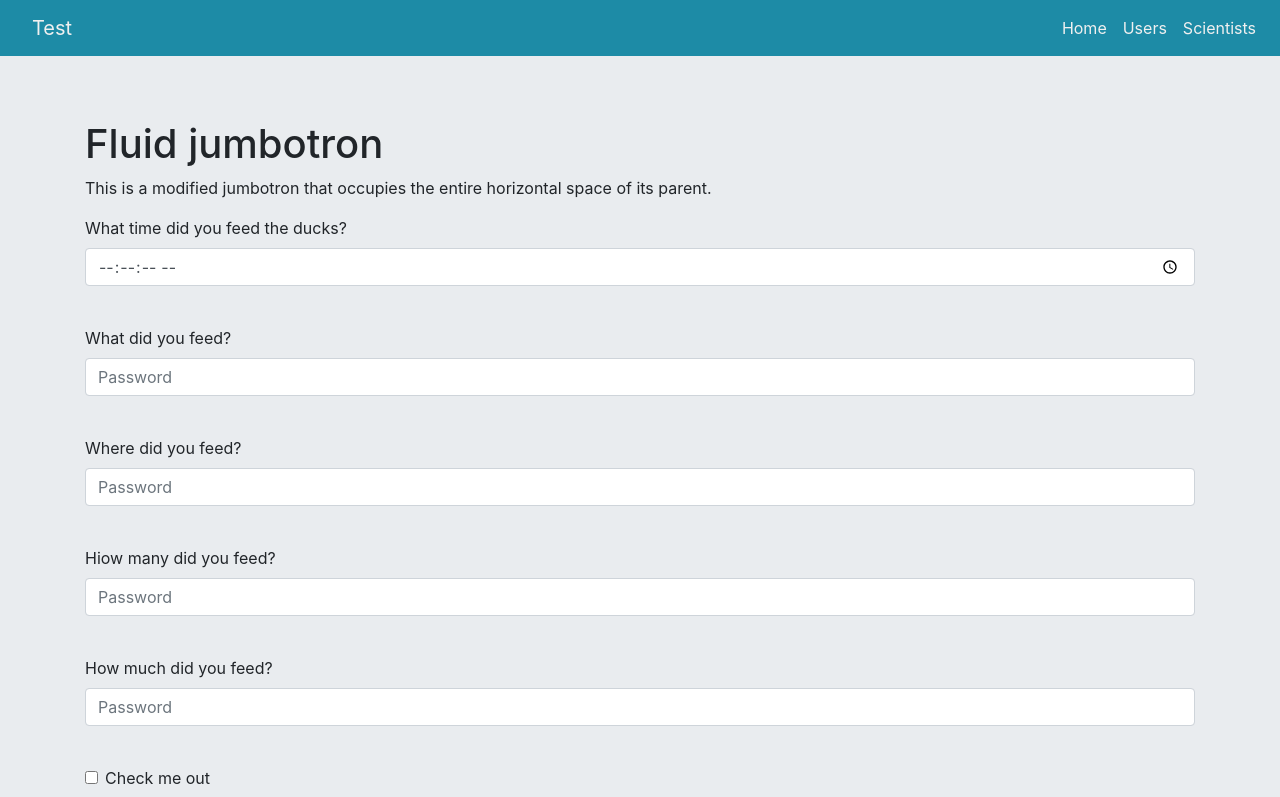
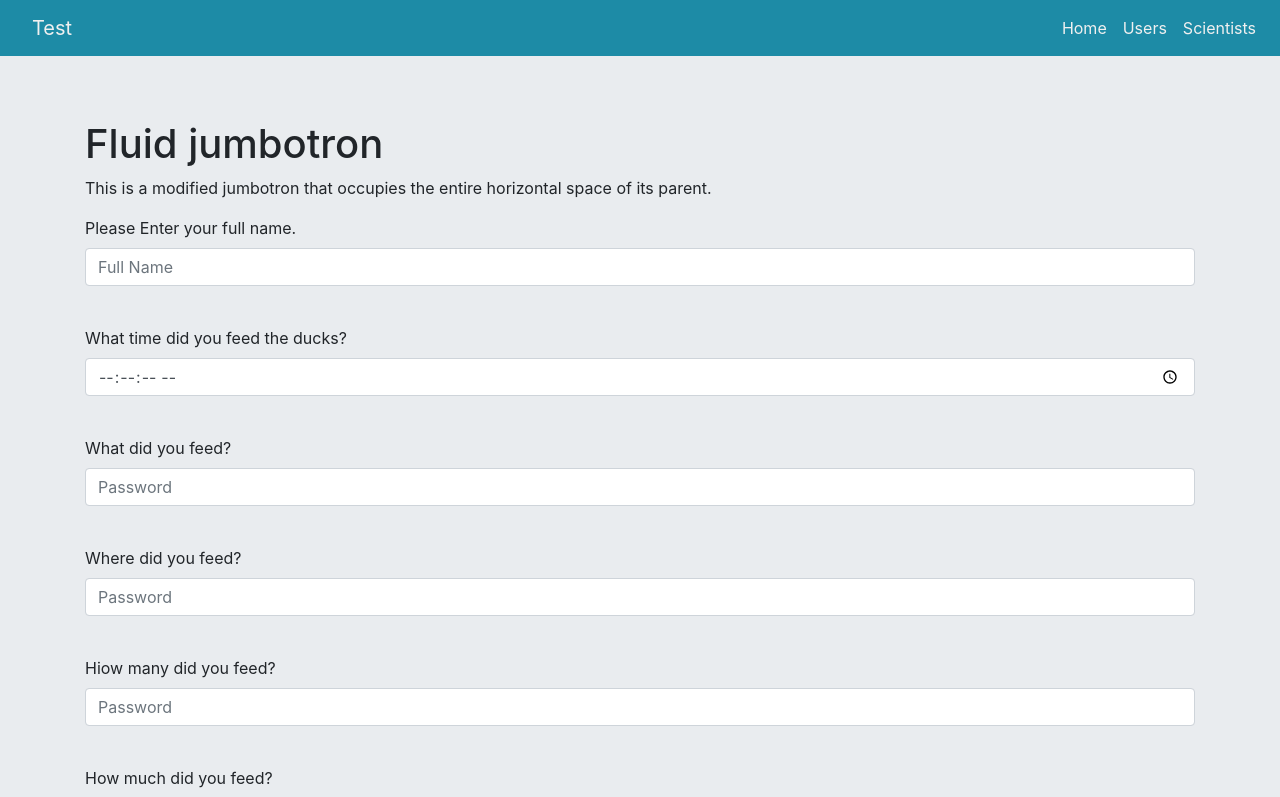
Before and after one commit to typemaster007/freshworks_frontend, a React (Create React App) app: page /users in a window 1280 px wide. Shown: the top 797 px of the page. Built offline with nearby package versions, Linux system fonts and the light colour scheme.

Commit message:
Added Username field to user input form as unique identifier

```diff
--- a/src/components/Users/Users.js
+++ b/src/components/Users/Users.js
@@ -1,5 +1,4 @@
 import React from 'react';
-import {Link} from 'react-router-dom';
 import { Container } from "react-bootstrap";
 import Jumbotron from 'react-bootstrap/Jumbotron'
 
@@ -18,18 +17,7 @@ const validateForm = (errors) => {
     return valid;
     }
 
-const countErrors = (errors) => {
-        let count = 0;
-        Object.values(errors).forEach(
-          (val) => {if(val.length > 0)
-            {
-                if(val!=='set'){
-                    (count = count+1);
-                }
-            } }
-        );
-        return count;
-      }
+
 
 class UserForm extends React.Component {
     constructor(props) {
@@ -37,6 +25,7 @@ class UserForm extends React.Component {
       this.state = {
           formValid: false,
           errcount: null,
+          username: '',
           feedtime: '',
           food: '',
           location: '',
@@ -44,6 +33,7 @@ class UserForm extends React.Component {
           quantity: '',
 
           errors: {
+            username:'',
             feedtime: '',
             food: '',
             location: '',
@@ -62,7 +52,7 @@ class UserForm extends React.Component {
         const { name, value } = event.target;
         let errors = this.state.errors;
 
-        if(name ==='food' || name === 'location'){
+        if(name === 'username' || name ==='food' || name === 'location'){
             if((!event.target.value.match(/^[a-zA-Z ]+$/i)))
                 {
                     event.target.value = event.target.value.replace(/[^A-Za-z ]/ig, '')
@@ -95,12 +85,12 @@ class UserForm extends React.Component {
                     }
         }
         else {
-            if(name=='feedtime'){
+            if(name==='feedtime'){
 
-                errors[name] = value==''
+                errors[name] = value===''
                     ? 'Enter Time'
                     : 'set';
-                    if (value!='') {flag = 1;} else{ flag=0;}
+                    if (value!=='') {flag = 1;} else{ flag=0;}
             }
         }
 
@@ -122,7 +112,7 @@ class UserForm extends React.Component {
 
     render() {
 
-        const {errors, formValid} = this.state;
+        const {errors} = this.state;
 
         return (
             <>
@@ -133,13 +123,20 @@ class UserForm extends React.Component {
                     This is a modified jumbotron that occupies the entire horizontal space of
                     its parent.
                     </p>
-                    <form onSubmit={this.handleSubmit} autocomplete="off">
+                    <form onSubmit={this.handleSubmit} autoComplete="off">
+
+                        <div className="form-group">
+                            <label >Please Enter your full name.</label>
+                            <input  type="text" name="username" step="1" value={this.state.time} className="form-control" placeholder="Full Name" onChange={this.handleChange}/>
+                            <div>&nbsp;{errors.username.length > 0 && errors.username !== 'set' &&
+                            <span className='error1'>{errors.username}</span>}</div>
+                        </div>
 
                         <div className="form-group">
                             <label >What time did you feed the ducks?</label>
                             <input  type="time" name="feedtime" step="1" value={this.state.time} className="form-control" placeholder="Time" onChange={this.handleChange}/>
                             <div>&nbsp;{errors.feedtime.length > 0 && errors.feedtime !== 'set' &&
-                            <span1 className='error1'>{errors.feedtime}</span1>}</div>
+                            <span className='error1'>{errors.feedtime}</span>}</div>
                         </div>
 
 
@@ -147,28 +144,28 @@ class UserForm extends React.Component {
                             <label >What did you feed?</label>
                             <input type="text" className="form-control" name="food" id="food" onChange={this.handleChange} placeholder="Password"/>
                             <div>&nbsp;{errors.food.length > 0 && errors.food !== 'set' &&
-                            <span1 className='error1'>{errors.food}</span1>}</div>
+                            <span className='error1'>{errors.food}</span>}</div>
                         </div>
 
                         <div className="form-group">
                             <label >Where did you feed?</label>
                             <input type="text" className="form-control" name="location" id="location" onChange={this.handleChange} placeholder="Password"/>
                             <div>&nbsp;{errors.location.length > 0 && errors.location !== 'set' &&
-                            <span1 className='error1'>{errors.location}</span1>}</div>
+                            <span className='error1'>{errors.location}</span>}</div>
                         </div>
 
                         <div className="form-group">
                             <label >Hiow many did you feed?</label>
                             <input type="text" className="form-control" name="number" id="number" onChange={this.handleChange} placeholder="Password"/>
                             <div>&nbsp;{errors.number.length > 0 && errors.number !== 'set' &&
-                            <span1 className='error1'>{errors.number}</span1>}</div>
+                            <span className='error1'>{errors.number}</span>}</div>
                         </div>
 
                         <div className="form-group">
                             <label >How much did you feed?</label>
                             <input type="text" className="form-control" name="quantity" id="quantity" onChange={this.handleChange} placeholder="Password"/>
                             <div>&nbsp;{errors.quantity.length > 0 && errors.quantity !== 'set' &&
-                            <span1 className='error1'>{errors.quantity}</span1>}</div>
+                            <span className='error1'>{errors.quantity}</span>}</div>
                         </div>
 
 
```
